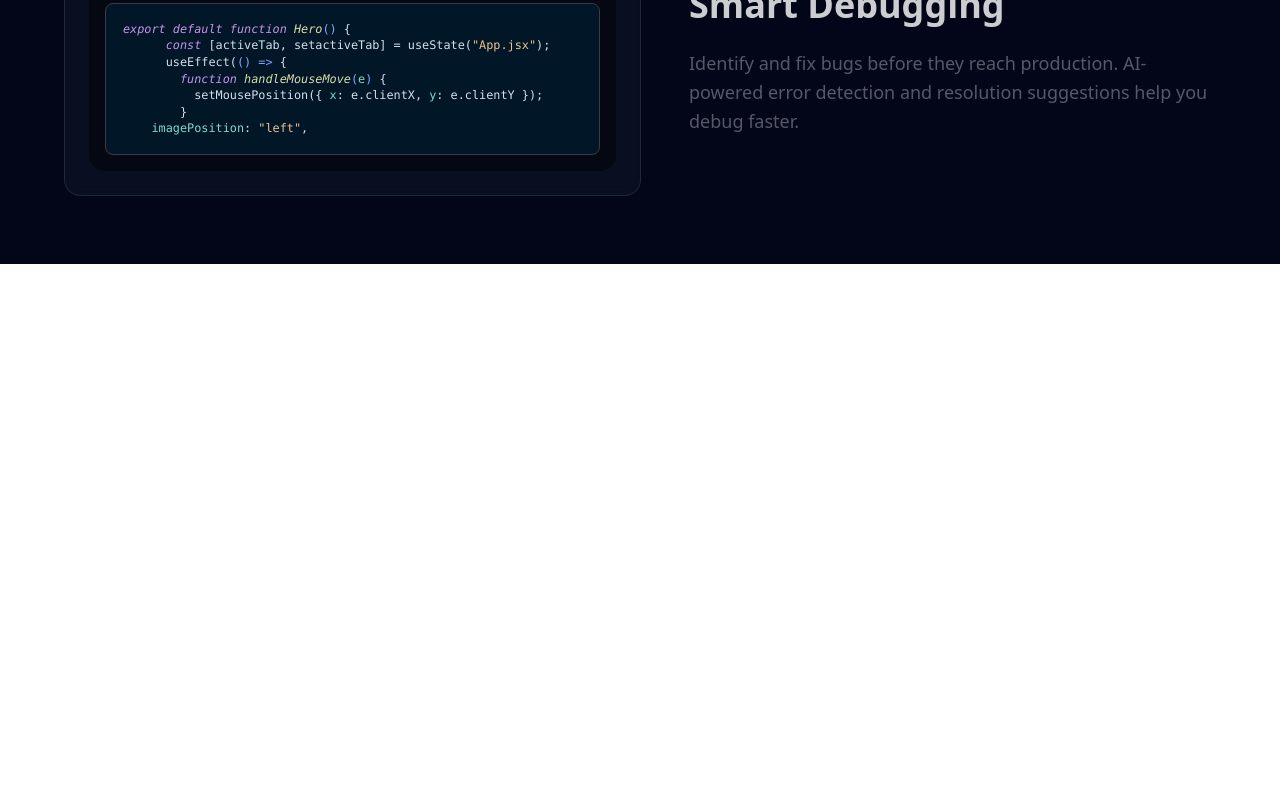
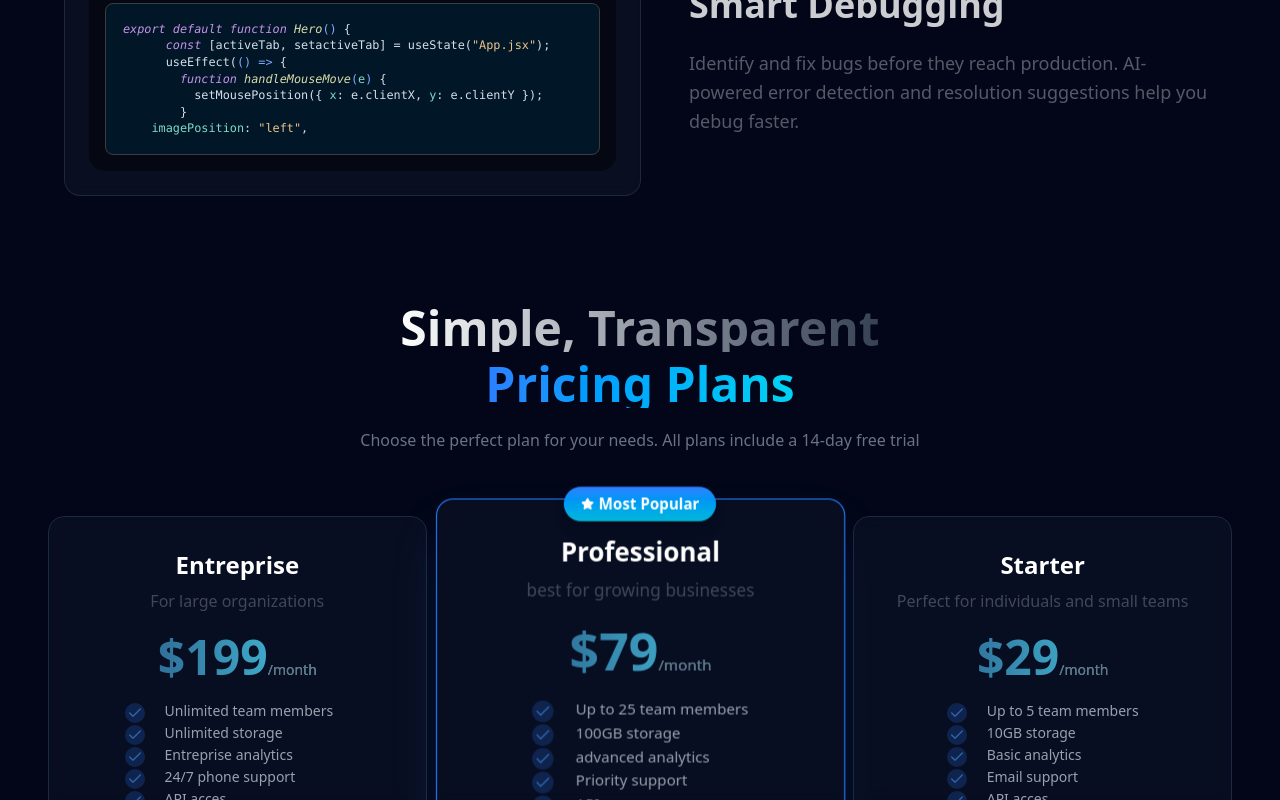
Before and after one commit to 00HAMZA/AI-app-chatbot, a React (Vite) app: page / in a window 1280 px wide. Shown: the part 2000-2800 px from the top of the page. Before the commit the page ends 2264 px from the top, so only its background shows below. Built offline with nearby package versions, Linux system fonts and the light colour scheme.

Commit message:
finish the pricing components

```diff
--- a/src/Components/Pricing.jsx
+++ b/src/Components/Pricing.jsx
@@ -1,5 +1,114 @@
 //<></>
 //{}
-export default function Pricing(){
-    return <div></div>
+import { Check, TrendingUpDown , Star} from "lucide-react";
+const prices = [
+  {
+    state: "Entreprise",
+    description: "For large organizations",
+    pricing: "199",
+    detailes: [
+      "Unlimited team members",
+      "Unlimited storage",
+      "Entreprise analytics",
+      "24/7 phone support",
+      "API acces",
+      "Mobile app",
+      "Custom integrations",
+      "Advanced security",
+      "Dedicated account manager",
+      "Custom SLA",
+    ],
+    star: false,
+  },
+  {
+    state: "Professional",
+    description: "best for growing businesses",
+    pricing: "79",
+    detailes: [
+      "Up to 25 team members",
+      "100GB storage",
+      "advanced analytics",
+      "Priority support",
+      "API acces",
+      "Mobile app",
+      "Custom integrations",
+      "Advanced security",
+    ],
+    star: true,
+  },
+  {
+    state: "Starter",
+    description: "Perfect for individuals and small teams",
+    pricing: "29",
+    detailes: [
+      "Up to 5 team members",
+      "10GB storage",
+      "Basic analytics",
+      "Email support",
+      "API acces",
+      "Mobile app",
+    ],
+    star: false,
+  },
+];
+export default function Pricing() {
+  return (
+    <div>
+      <div>
+        <div className="flex flex-col items-center text-5xl font-semibold lg:font-bold  gap-2 mt-10 mb-5">
+          <span className="bg-gradient-to-r from-white to-gray-700 bg-clip-text text-transparent">
+            Simple, Transparent{" "}
+          </span>
+          <span className="bg-gradient-to-r from-blue-500 to-cyan-400 bg-clip-text text-transparent">
+            Pricing Plans
+          </span>
+        </div>
+        <div className="flex flex-col items-center text-gray-400/70 font-medium text-center px-9 sm:px-8">
+          Choose the perfect plan for your needs. All plans include a 14-day
+          free trial
+        </div>
+      </div>
+      <div className="grid grid-cols-1 md:grid-cols-2 lg:grid-cols-3 gap-10 sm:gap-10 lg:gap-6 mt-16 px-10 sm:px-12 mb-20">
+        {prices.map((price, key) => (
+          <div
+            key={key}
+            className={`raltive bg-slate-900/50 backdrop-blur-sm border rounded-xl sm:rounded-2xl p-6 sm:p-8 transition-all duration-300 overflow-visible group flex flex-col h-full ${price.star ? "border-blue-500 shadow-2xl shadow-blue-500/20 lg:scale-108" : "border border-slate-800 hover:border-slate-700"}`}
+          >
+            {price.star && (
+                <div className="absolute -top-2 sm:-top-3 left-1/2 transform -translate-x-1/2 z-10">
+                    <div className="flex items-center space-x-1 px-3 sm:px-4 py-1 sm:py-1.5 bg-gradient-to-b from-blue-500 to-cyan-500 rounded-full text-xs sm:text-sm font-semibold shadow-lg whitespace-nowrap">
+                        <Star className="w-3 h-3 sm:h-3 sm:h-3 fill-white"/>
+                        <span>Most Popular</span>
+                    </div>
+                </div>
+            )}
+            <div className="flex flex-col gap-2 items-center">
+              <span className="font-semibold text-2xl">{price.state}</span>
+              <span className="text-gray-400/40 font-medium">
+                {price.description}
+              </span>
+            </div>
+            <div className="text-center mt-4 sm:mt-5 mb-4 sm:mb-5 font-bold text-5xl bg-gradient-to-r from-blue-400/40 to-cyan-300 bg-clip-text text-transparent">
+              ${price.pricing}
+              <span className="text-gray-500 font-medium text-sm">/month</span>
+            </div>
+            <div className="flex flex-col items-center">
+              <ul>
+                {price.detailes.map((detaile, key) => (
+                  <li key={key} className="flex flex-start gap-2  space-x-2 sm:space-x-3">
+                    <div className="flex-shrink-0 w-4 h-4 sm:h-5 sm:w-5 rounded-full bg-blue-500/20 flex items-center justify-center mt-0.5">
+                      <Check className="w-2 h-2 sm:w-4 sm:h-4 text-blue-400/50" />
+                    </div>
+                    <div className="text-sm font-medium text-gray-400">
+                      {detaile}
+                    </div>
+                  </li>
+                ))}
+              </ul>
+            </div>
+          </div>
+        ))}
+      </div>
+    </div>
+  );
 }
```
